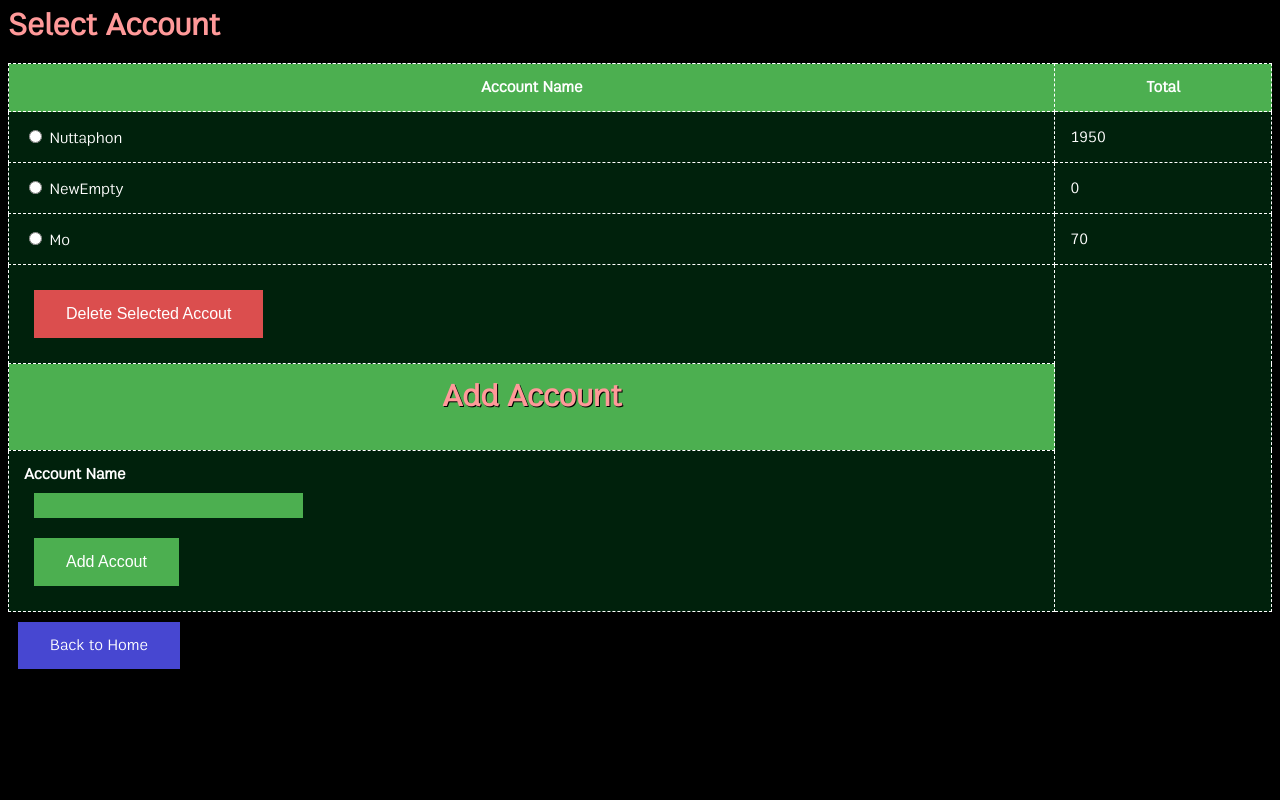
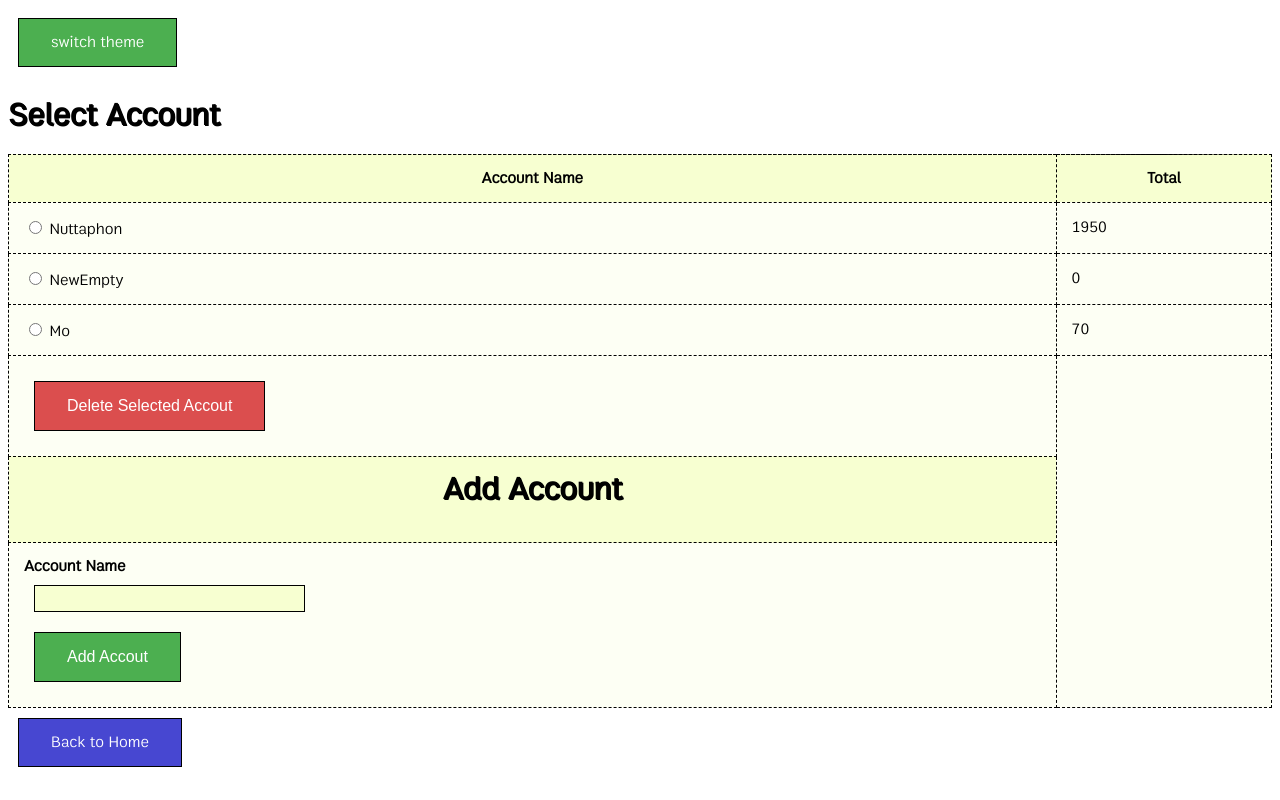
Before and after one commit to sovernut/Accountant, a Django app: page /account/ in a window 1280 px wide. Run offline with Django 3.2, Linux system fonts and the light colour scheme; data comes from the database, SQL or seed files in the repository; both versions use the stored data as it was after the commit.

Commit message:
switch theme

```diff
--- /dev/null
+++ b/account/static/account/stylewhite.css
@@ -0,0 +1,53 @@
+h1 {
+    color: #000000;
+    text-shadow: 1px 1px #000000;
+}
+a {
+    color: black;
+    text-decoration: none;
+}
+@font-face {
+    font-family: myFirstFont;
+    src: url(Boon-Regular.ttf);
+}
+body {
+    font-family: myFirstFont;
+    background-color: #ffffff;
+}
+table {
+    border-collapse: collapse;
+    background-color: #fdfff4;
+    color: black;
+    width: 100%;
+}
+
+table, td, th {
+    border: 1px dashed black;
+    padding: 15px;
+}
+th {
+    height: 40px;
+    background-color: #f7ffd1;
+    color: black;
+}
+.button {
+    background-color: #4CAF50; /* Green */
+    border: 1px solid black;
+    color: white;
+    padding: 15px 32px;
+    text-align: center;
+    text-decoration: none;
+    display: inline-block;
+    font-size: 16px;
+    margin: 10px;
+}
+
+
+.textinput {
+    background-color: #f7ffd1;
+    border: 1px solid black;
+    color: black;
+    text-align: center;
+    font-size: 20px;
+    margin: 10px;
+}
--- a/account/templates/account/index.html
+++ b/account/templates/account/index.html
@@ -1,11 +1,14 @@
 {% load static %}
-
 <head>
-<link rel="stylesheet" type="text/css" href="{% static 'account/style.css' %}" />
+<link rel="stylesheet" type="text/css" href="{% static "" %}{{ theme }}" />
 </head>
 <body>
+{# ------------------change theme ------------------ #}
+<a href="/account/switch" class="button">switch theme</a>
 <table>
 <center>
+
+{# ------------------Show Account ------------------ #}
 {% if account_list %}
     <tr><h1>Select Account</h1></tr>
     <tr><th>Account Name</th><th>Total</th></tr>
@@ -25,6 +28,9 @@
     <p>No account are available.</p>
 {% endif %}
 
+
+
+
 {# ------------------Add Account ------------------ #}
 <form action="{% url 'account:add_account' %}" method="post">
 {% csrf_token %}
--- a/account/urls.py
+++ b/account/urls.py
@@ -3,11 +3,12 @@ from django.conf.urls import url
 from . import views
 app_name = 'account'
 urlpatterns = [
-    url(r'^$', views.IndexView.as_view(), name='index'),
+    url(r'^$', views.IndexView.as_view(), name='index',),
     url(r'^addaccount$', views.add_account, name='add_account'),
     url(r'^delaccount$', views.del_account, name='del_account'),
     url(r'^acc/(?P<pk>[0-9]+)/$', views.DetailView.as_view(), name='detail'),
     url(r'^acc/add_trans/(?P<account_id>[0-9]+)$',views.add_trans,name='addtrans'),
     url(r'^acc/editname/(?P<account_id>[0-9]+)$',views.editname,name='editname'),
     url(r'^acc/export/(?P<account_id>[0-9]+)$', views.export_csv, name='exportcsv'),
+    url(r'^switch$', views.switch, name='switch'),
 ]
--- a/account/views.py
+++ b/account/views.py
@@ -8,8 +8,15 @@ from .models import Account, Transaction
 
 import csv
 
+theme = 'account/stylewhite.css'
+
 class IndexView(generic.ListView):
     template_name = 'account/index.html'
+
+    def get_context_data(self, **kwargs):
+        context = super(IndexView, self).get_context_data(**kwargs)
+        context.update({'theme': theme})
+        return context
 
     def get_queryset(self):
         return Account.objects.order_by('-account_name')[:5]
@@ -17,6 +24,11 @@ class IndexView(generic.ListView):
 class DetailView(generic.DetailView):
     model = Account
     template_name = 'account/detail.html'
+
+    def get_context_data(self, **kwargs):
+        context = super(DetailView, self).get_context_data(**kwargs)
+        context.update({'theme': theme})
+        return context
 
 def add_account(request):
     try:
@@ -38,8 +50,7 @@ def del_account(request):
     else:
         a = Account.objects.get(id=get_id)
         a.delete()
-    account_list = Account.objects.order_by('-account_name')[:5]
-    return render(request,'account/index.html',{'account_list':account_list,'error_msg':error_msg})
+    return HttpResponseRedirect(reverse('account:index'))
 
 
 def add_trans(request,account_id):
@@ -76,26 +87,21 @@ def editname(request,account_id):
 
 def export_csv(request,account_id):
     account = get_object_or_404(Account, pk=account_id)
-    '''content = ""
-    with open('data.csv','w') as csvfile:
-        fieldnames = ['date','detail','value']
-        writer = csv.DictWriter(csvfile,fieldnames=fieldnames)
-        writer.writeheader()
-        for a in account.transaction_set.all().values():
-            detail = str(a['detail'])
-            date = str(a['date'])[:10]
-            value = str(a['value'])
-            content += date + "," + detail + "," + value + "<br>"
-            writer.writerow({'date': date, 'detail': detail,'value':value})'''
     response = HttpResponse(content_type='text/csv')
     response['Content-Disposition'] = 'attachment; filename="data.csv"'
     writer = csv.DictWriter(response,fieldnames=['date','detail','value'])
     writer.writeheader()
     for a in account.transaction_set.all().values():
-            detail = str(a['detail'])
-            date = str(a['date'])[:10]
-            value = str(a['value'])
-            writer.writerow({'date': date, 'detail': detail,'value':value})
+        detail = str(a['detail'])
+        date = str(a['date'])[:10]
+        value = str(a['value'])
+        writer.writerow({'date': date, 'detail': detail,'value':value})
+    return response
 
-    return response
-    #return HttpResponse("Hi <> "+  account.account_name + "<br>"+ content)
+def switch(request):
+    global theme
+    if theme == 'account/stylewhite.css':
+        theme = 'account/style.css'
+    else:
+        theme = 'account/stylewhite.css'
+    return HttpResponseRedirect(reverse('account:index'))
```
Also changed, not shown: account/templates/account/detail.html (+5 -3 lines), db.sqlite3.
